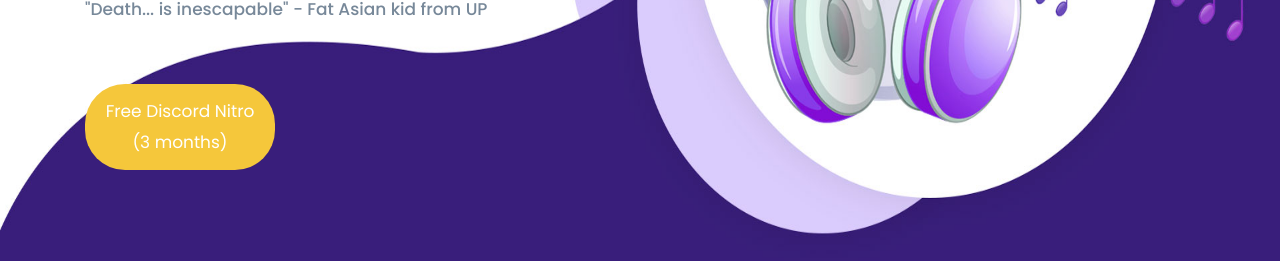
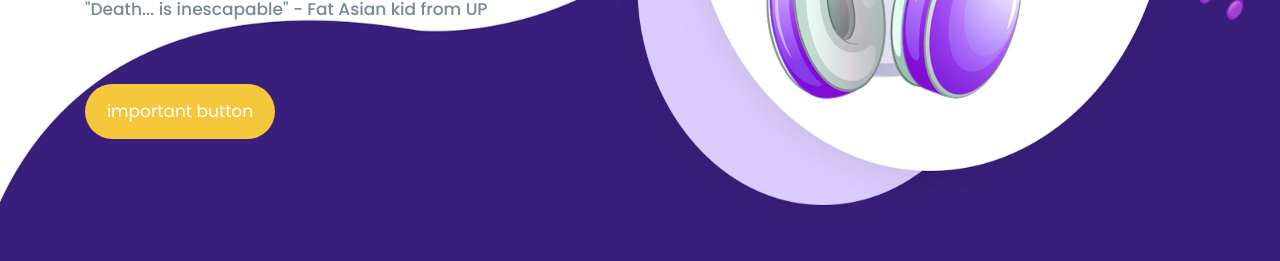
Before and after one commit to nlegendaryguy/sussyball20, a plain HTML site: page index.html in a window 1280 px wide. Shown: the part 539-800 px from the top of the page. Drawn offline with nearby package versions, Linux system fonts and the light colour scheme.

Commit message:
Update index.html

```diff
--- a/index.html
+++ b/index.html
@@ -91,7 +91,7 @@
                      <strong>discord is nice</strong>
 
                      <p style="color:LightSlateGrey">"Death... is inescapable" - Fat Asian kid from UP</p>
-                     <a class="read_more" href="#">Free Discord Nitro </br> (3 months)</a>
+                     <a class="read_more" href="#">important button</a>
                   </div>
                </div>
             </div>
```
